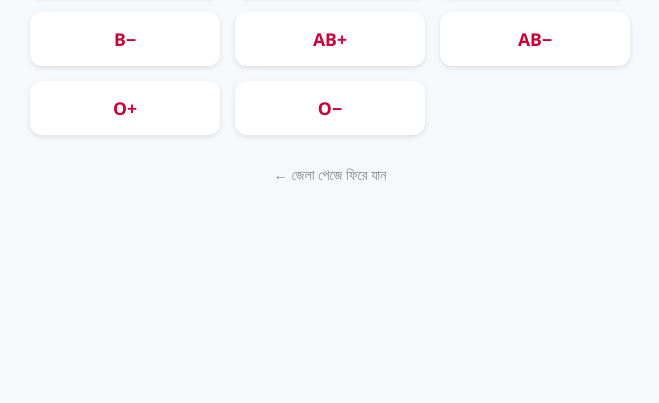
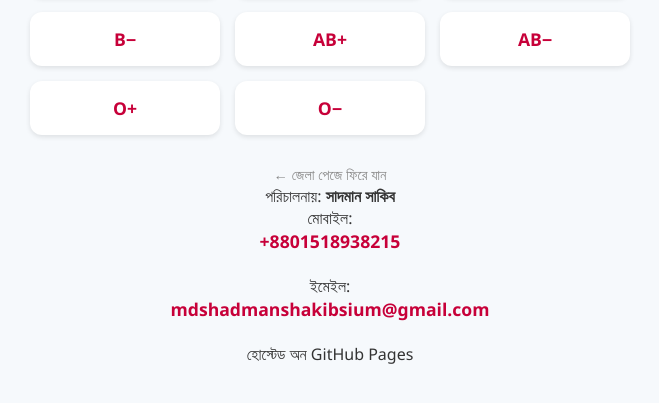
Before and after one commit to shadmanshakibsium/blood, a plain HTML site: page blood/atwari.html in a window 1280 px wide. Shown: the part 151-554 px from the top of the page, without its empty margins (310-969 px from the left). Drawn offline with Linux system fonts and the light colour scheme.

Commit message:
Update atwari.html

```diff
--- a/blood/atwari.html
+++ b/blood/atwari.html
@@ -76,5 +76,13 @@
 
   <a href="../index.html" class="back-link">← জেলা পেজে ফিরে যান</a>
 
+  <footer>
+  পরিচালনায়: <strong>সাদমান সাকিব</strong><br>
+  মোবাইল: <a href="tel:+8801518938215">+8801518938215</a> <br>
+  ইমেইল: <a href="mailto:mdshadmanshakibsium@gmail.com">mdshadmanshakibsium@gmail.com</a><br>
+  হোস্টেড অন GitHub Pages
+</footer>
+
+
 </body>
 </html>
```
